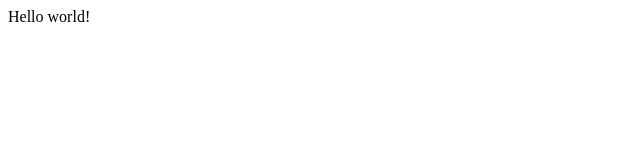
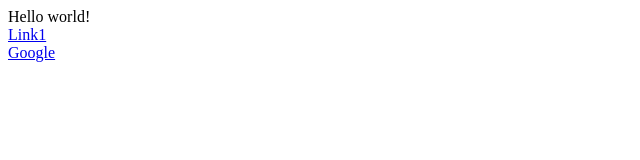
Before and after one commit to nicolacoc/nicolacoc.github.io, a plain HTML site: page index.html in a window 1280 px wide. Shown: the whole page, without its empty margins (0-640 px from the left). Drawn offline with Linux system fonts and the light colour scheme.

Commit message:
initial commit

```diff
--- a/index.html
+++ b/index.html
@@ -5,6 +5,8 @@
     <title>Title</title>
 </head>
 <body>
-Hello world!
+Hello world!<br>
+<a href="ricetta.html" target="_blank">Link1</a><br>
+<a href="https://www.google.com" target="_blank">Google</a>
 </body>
 </html>
```
